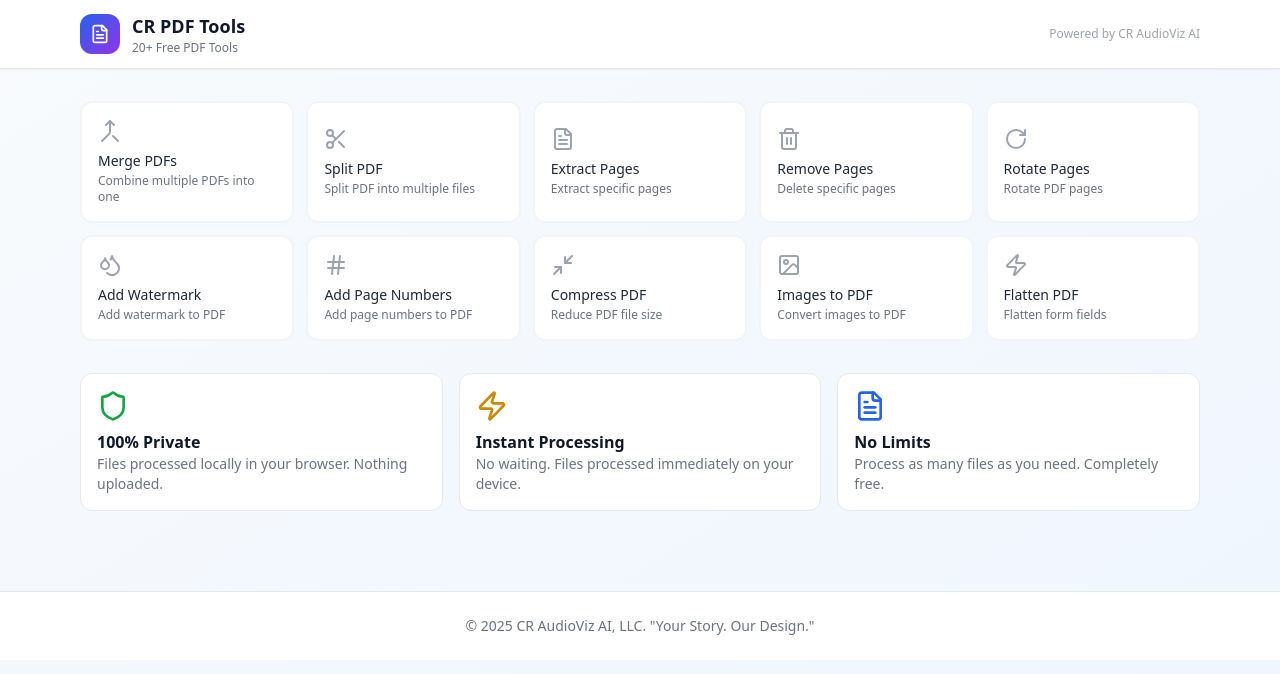
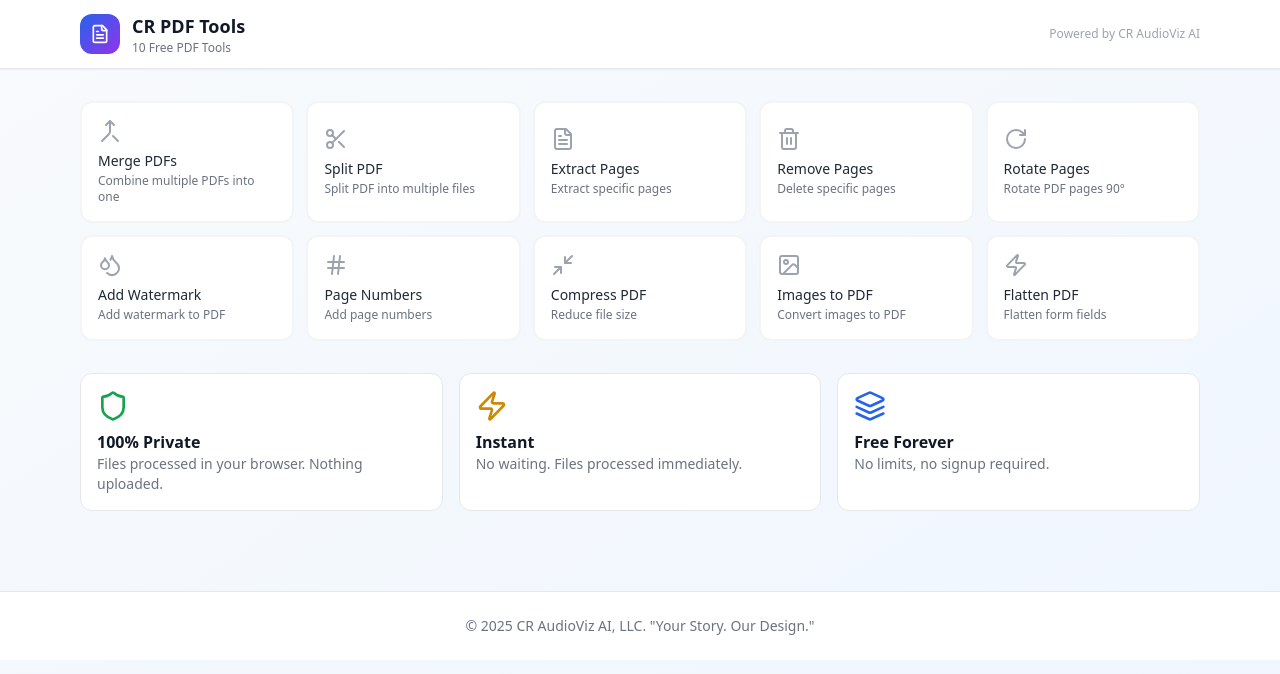
Before and after one commit to CR-AudioViz-AI/javari-pdf-tools, a Next.js app: page / in a window 1280 px wide. Shown: the top 674 px of the page. Built offline with nearby package versions, Linux system fonts and the light colour scheme.

Commit message:
fix: TypeScript types for PDF tools

```diff
--- a/app/page.tsx
+++ b/app/page.tsx
@@ -1,13 +1,13 @@
 // CR PDF Tools - Main Page with Processing
-// 20+ PDF tools powered by pdf-lib (browser-based)
+// 10 PDF tools powered by pdf-lib (browser-based)
 'use client';
 
 import React, { useState, useCallback } from 'react';
 import {
   FileText, Scissors, Merge, RotateCw, Trash2, Image,
-  Lock, Unlock, Droplets, Minimize2, Download, CheckCircle,
-  Upload, ArrowLeftRight, Layers, FileType, Shield,
-  Stamp, Hash, Zap, Loader2, X, AlertCircle
+  Droplets, Minimize2, Download, CheckCircle,
+  Upload, Layers, Shield,
+  Hash, Zap, Loader2, X, AlertCircle
 } from 'lucide-react';
 import {
   mergePDFs,
@@ -19,19 +19,30 @@ import {
   addPageNumbers,
   compressPDF,
   imagesToPDF,
-  rearrangePages,
   flattenPDF,
-  getPDFInfo,
   downloadPDF
 } from '@/lib/pdf-processor';
 
+// Tool type definition
+interface Tool {
+  name: string;
+  icon: React.ComponentType<{ className?: string }>;
+  description: string;
+  acceptMultiple: boolean;
+  acceptImages?: boolean;
+  needsInput?: boolean;
+  inputLabel?: string;
+  process: (files: File[], input?: string) => Promise<string>;
+}
+
 // Tool definitions
-const TOOLS = {
+const TOOLS: Record<string, Tool> = {
   merge: {
     name: 'Merge PDFs',
     icon: Merge,
     description: 'Combine multiple PDFs into one',
     acceptMultiple: true,
+    acceptImages: false,
     process: async (files: File[]) => {
       const result = await mergePDFs(files);
       downloadPDF(result, 'merged.pdf');
@@ -43,6 +54,7 @@ const TOOLS = {
     icon: Scissors,
     description: 'Split PDF into multiple files',
     acceptMultiple: false,
+    acceptImages: false,
     needsInput: true,
     inputLabel: 'Page ranges (e.g., 1-3, 5, 7-9)',
     process: async (files: File[], input?: string) => {
@@ -58,6 +70,7 @@ const TOOLS = {
     icon: FileText,
     description: 'Extract specific pages',
     acceptMultiple: false,
+    acceptImages: false,
     needsInput: true,
     inputLabel: 'Page numbers (e.g., 1, 3, 5)',
     process: async (files: File[], input?: string) => {
@@ -72,6 +85,7 @@ const TOOLS = {
     icon: Trash2,
     description: 'Delete specific pages',
     acceptMultiple: false,
+    acceptImages: false,
     needsInput: true,
     inputLabel: 'Pages to remove (e.g., 2, 4, 6)',
     process: async (files: File[], input?: string) => {
@@ -84,15 +98,13 @@ const TOOLS = {
   rotate: {
     name: 'Rotate Pages',
     icon: RotateCw,
-    description: 'Rotate PDF pages',
+    description: 'Rotate PDF pages 90°',
     acceptMultiple: false,
-    needsInput: true,
-    inputLabel: 'Rotation (90, 180, or 270)',
-    process: async (files: File[], input?: string) => {
-      const rotation = parseInt(input || '90') as 90 | 180 | 270;
-      const result = await rotatePages(files[0], rotation);
+    acceptImages: false,
+    process: async (files: File[]) => {
+      const result = await rotatePages(files[0], 90);
       downloadPDF(result, 'rotated.pdf');
-      return `Rotated ${rotation}°!`;
+      return 'Rotated 90°!';
     }
   },
   watermark: {
@@ -100,6 +112,7 @@ const TOOLS = {
     icon: Droplets,
     description: 'Add watermark to PDF',
     acceptMultiple: false,
+    acceptImages: false,
     needsInput: true,
     inputLabel: 'Watermark text',
     process: async (files: File[], input?: string) => {
@@ -109,10 +122,11 @@ const TOOLS = {
     }
   },
   pagenumbers: {
-    name: 'Add Page Numbers',
+    name: 'Page Numbers',
     icon: Hash,
-    description: 'Add page numbers to PDF',
+    description: 'Add page numbers',
     acceptMultiple: false,
+    acceptImages: false,
     process: async (files: File[]) => {
       const result = await addPageNumbers(files[0]);
       downloadPDF(result, 'numbered.pdf');
@@ -122,13 +136,12 @@ const TOOLS = {
   compress: {
     name: 'Compress PDF',
     icon: Minimize2,
-    description: 'Reduce PDF file size',
+    description: 'Reduce file size',
     acceptMultiple: false,
+    acceptImages: false,
     process: async (files: File[]) => {
       const result = await compressPDF(files[0]);
-      const originalSize = files[0].size;
-      const newSize = result.length;
-      const savings = Math.round((1 - newSize / originalSize) * 100);
+      const savings = Math.round((1 - result.length / files[0].size) * 100);
       downloadPDF(result, 'compressed.pdf');
       return `Compressed! Saved ${savings}%`;
     }
@@ -142,7 +155,7 @@ const TOOLS = {
     process: async (files: File[]) => {
       const result = await imagesToPDF(files);
       downloadPDF(result, 'images.pdf');
-      return `Converted ${files.length} images to PDF!`;
+      return `Converted ${files.length} images!`;
     }
   },
   flatten: {
@@ -150,6 +163,7 @@ const TOOLS = {
     icon: Zap,
     description: 'Flatten form fields',
     acceptMultiple: false,
+    acceptImages: false,
     process: async (files: File[]) => {
       const result = await flattenPDF(files[0]);
       downloadPDF(result, 'flattened.pdf');
@@ -158,10 +172,8 @@ const TOOLS = {
   },
 };
 
-type ToolId = keyof typeof TOOLS;
-
 export default function PDFToolsPage() {
-  const [selectedTool, setSelectedTool] = useState<ToolId | null>(null);
+  const [selectedTool, setSelectedTool] = useState<string | null>(null);
   const [files, setFiles] = useState<File[]>([]);
   const [inputValue, setInputValue] = useState('');
   const [isProcessing, setIsProcessing] = useState(false);
@@ -170,7 +182,7 @@ export default function PDFToolsPage() {
   const handleDrop = useCallback((e: React.DragEvent) => {
     e.preventDefault();
     const tool = selectedTool ? TOOLS[selectedTool] : null;
-    const acceptImages = tool?.acceptImages;
+    const acceptImages = tool?.acceptImages || false;
 
     const droppedFiles = Array.from(e.dataTransfer.files).filter(f =>
       f.type === 'application/pdf' || (acceptImages && f.type.startsWith('image/'))
@@ -222,7 +234,7 @@ export default function PDFToolsPage() {
             </div>
             <div>
               <h1 className="text-lg font-bold text-gray-900">CR PDF Tools</h1>
-              <p className="text-xs text-gray-500">20+ Free PDF Tools</p>
+              <p className="text-xs text-gray-500">10 Free PDF Tools</p>
             </div>
           </div>
           <span className="text-xs text-gray-400">Powered by CR AudioViz AI</span>
@@ -232,7 +244,7 @@ export default function PDFToolsPage() {
       <main className="max-w-6xl mx-auto px-4 py-8">
         {/* Tool Selection */}
         <div className="grid grid-cols-2 md:grid-cols-5 gap-3 mb-8">
-          {(Object.entries(TOOLS) as [ToolId, typeof TOOLS[ToolId]][]).map(([id, t]) => {
+          {Object.entries(TOOLS).map(([id, t]) => {
             const Icon = t.icon;
             const isSelected = selectedTool === id;
             return (
@@ -344,11 +356,7 @@ export default function PDFToolsPage() {
               <div className={`mb-4 p-4 rounded-lg flex items-center gap-2 ${
                 result.success ? 'bg-green-50 text-green-700' : 'bg-red-50 text-red-700'
               }`}>
-                {result.success ? (
-                  <CheckCircle className="w-5 h-5" />
-                ) : (
-                  <AlertCircle className="w-5 h-5" />
-                )}
+                {result.success ? <CheckCircle className="w-5 h-5" /> : <AlertCircle className="w-5 h-5" />}
                 {result.message}
               </div>
             )}
@@ -360,15 +368,9 @@ export default function PDFToolsPage() {
               className="w-full flex items-center justify-center gap-2 px-6 py-3 bg-gradient-to-r from-blue-600 to-purple-600 text-white rounded-xl font-medium hover:from-blue-700 hover:to-purple-700 disabled:opacity-50 disabled:cursor-not-allowed transition-all"
             >
               {isProcessing ? (
-                <>
-                  <Loader2 className="w-5 h-5 animate-spin" />
-                  Processing...
-                </>
+                <><Loader2 className="w-5 h-5 animate-spin" />Processing...</>
               ) : (
-                <>
-                  <Download className="w-5 h-5" />
-                  Process & Download
-                </>
+                <><Download className="w-5 h-5" />Process & Download</>
               )}
             </button>
           </div>
@@ -379,22 +381,21 @@ export default function PDFToolsPage() {
           <div className="bg-white rounded-xl p-4 border">
             <Shield className="w-8 h-8 text-green-600 mb-2" />
             <h3 className="font-semibold text-gray-900">100% Private</h3>
-            <p className="text-sm text-gray-500">Files processed locally in your browser. Nothing uploaded.</p>
+            <p className="text-sm text-gray-500">Files processed in your browser. Nothing uploaded.</p>
           </div>
           <div className="bg-white rounded-xl p-4 border">
             <Zap className="w-8 h-8 text-yellow-600 mb-2" />
-            <h3 className="font-semibold text-gray-900">Instant Processing</h3>
-            <p className="text-sm text-gray-500">No waiting. Files processed immediately on your device.</p>
+            <h3 className="font-semibold text-gray-900">Instant</h3>
+            <p className="text-sm text-gray-500">No waiting. Files processed immediately.</p>
           </div>
           <div className="bg-white rounded-xl p-4 border">
-            <FileText className="w-8 h-8 text-blue-600 mb-2" />
-            <h3 className="font-semibold text-gray-900">No Limits</h3>
-            <p className="text-sm text-gray-500">Process as many files as you need. Completely free.</p>
+            <Layers className="w-8 h-8 text-blue-600 mb-2" />
+            <h3 className="font-semibold text-gray-900">Free Forever</h3>
+            <p className="text-sm text-gray-500">No limits, no signup required.</p>
           </div>
         </div>
       </main>
 
-      {/* Footer */}
       <footer className="border-t bg-white mt-12 py-6">
         <div className="max-w-6xl mx-auto px-4 text-center text-sm text-gray-500">
           <p>© 2025 CR AudioViz AI, LLC. "Your Story. Our Design."</p>
```
